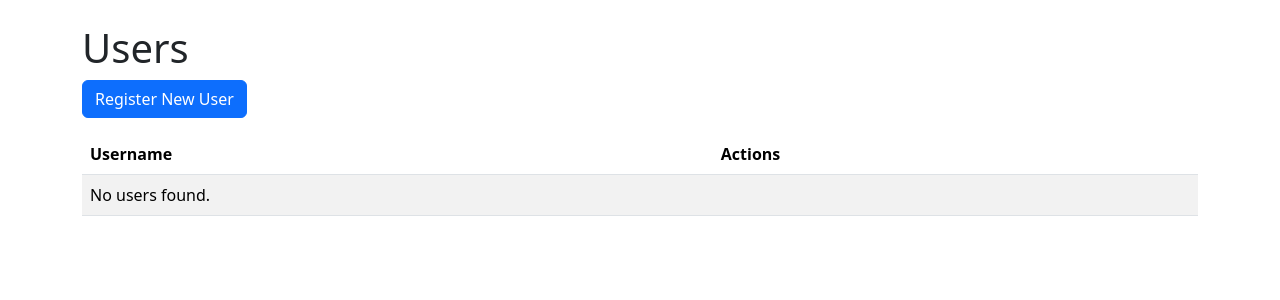
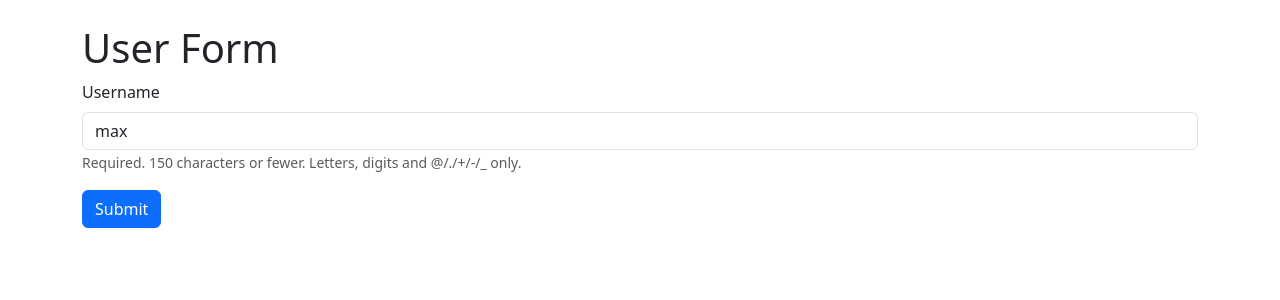
Before and after one commit to Maxcosanostra/python-project-52, a Django app: page /users/1/update/ in a window 1280 px wide. Shown: the part 56-356 px from the top of the page. Run offline with Django 5.2, Linux system fonts and the light colour scheme; a user stored in the database is signed in; data comes from the database, SQL or seed files in the repository; some libraries are stand-ins or nearby versions.

Commit message:
fix: change form

```diff
--- a/templates/users/user_form.html
+++ b/templates/users/user_form.html
@@ -2,34 +2,13 @@
 {% load django_bootstrap5 %}
 {% load i18n %}
 
-{% block title %}User List{% endblock %}
+{% block title %}{% trans "User Form" %}{% endblock %}
 
 {% block content %}
-<h1>{% trans "Users" %}</h1>
-<a href="{% url 'user_create' %}" class="btn btn-primary mb-3">{% trans "Register New User" %}</a>
-<table class="table table-striped">
-    <thead>
-        <tr>
-            <th>{% trans "Username" %}</th>
-            <th>{% trans "Actions" %}</th>
-        </tr>
-    </thead>
-    <tbody>
-        {% for user in users %}
-        <tr>
-            <td>{{ user.username }}</td>
-            <td>
-                {% if request.user.pk == user.pk %}
-                <a href="{% url 'user_update' user.pk %}" class="btn btn-sm btn-secondary">{% trans "Edit" %}</a>
-                <a href="{% url 'user_delete' user.pk %}" class="btn btn-sm btn-danger">{% trans "Delete" %}</a>
-                {% endif %}
-            </td>
-        </tr>
-        {% empty %}
-        <tr>
-            <td colspan="2">{% trans "No users found." %}</td>
-        </tr>
-        {% endfor %}
-    </tbody>
-</table>
+<h1>{% trans "User Form" %}</h1>
+<form method="post">
+    {% csrf_token %}
+    {% bootstrap_form form %}
+    <button type="submit" class="btn btn-primary">{% trans "Submit" %}</button>
+</form>
 {% endblock %}
```
